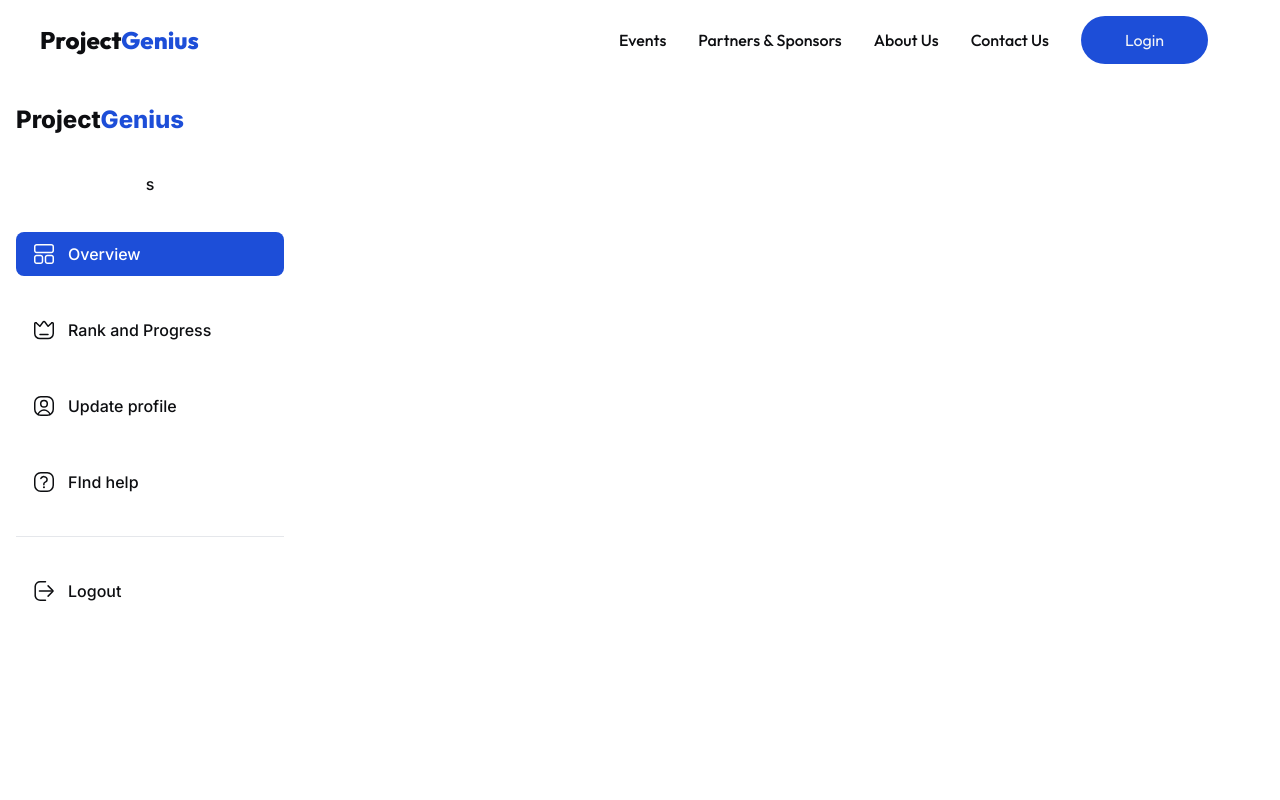
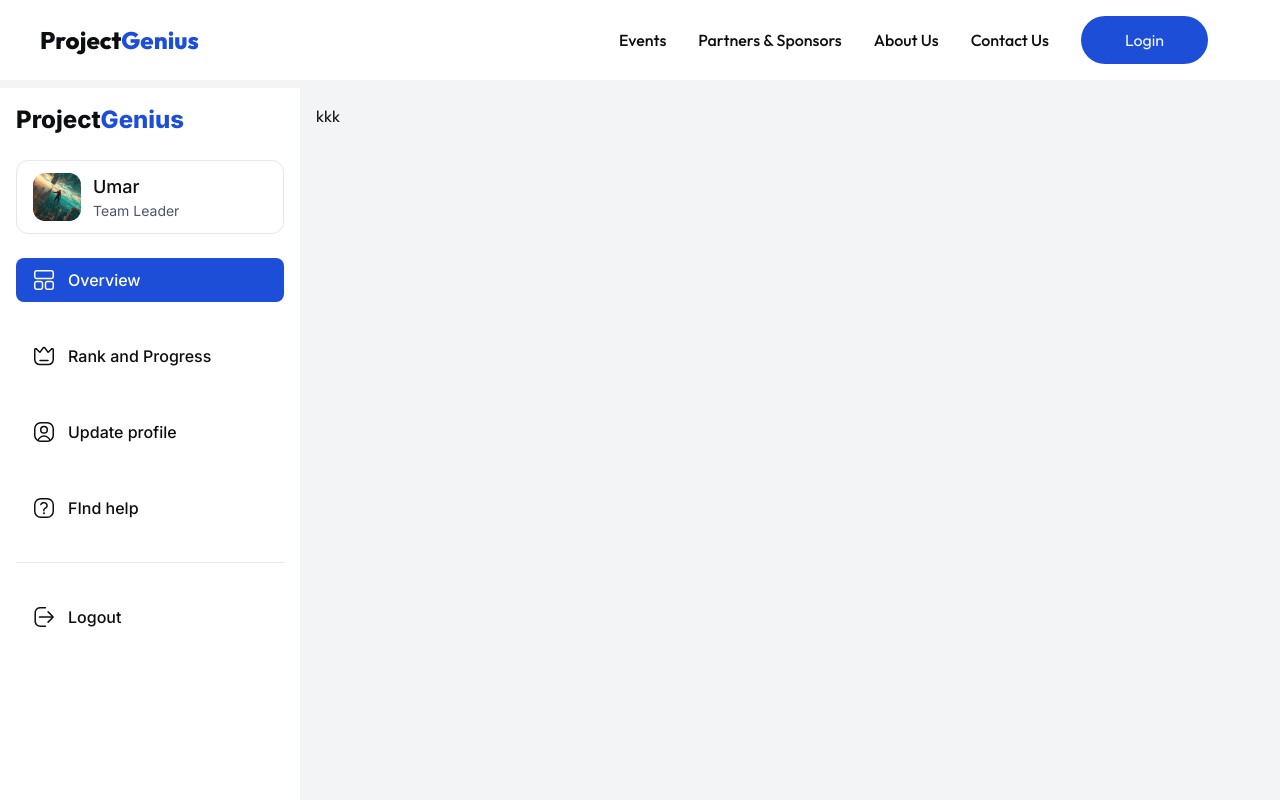
Before and after one commit to itsabubakar/project-genius-front-end, a Next.js app: page /dashboard in a window 1280 px wide. Shown: the top 800 px of the page. Built offline with nearby package versions, Linux system fonts and the light colour scheme.

Commit message:
Added user profile card to dashboard layout

```diff
--- a/app/dashboard/layout.js
+++ b/app/dashboard/layout.js
@@ -6,17 +6,22 @@ import help from "../../public/icons/help.svg";
 import logout from "../../public/icons/logout.svg";
 import Image from "next/image";
 import Logo from "../ui/logo";
+import photo from "../../public/profile_image.png";
 export default function Layout({ children }) {
   return (
-    <div className="flex min-h-screen py-2">
+    <div className="flex min-h-screen py-2 bg-greyscale_surface_subtle">
       {/* Sidebar  *** to add padding eventually */}
-      <aside className="inter p-4 gap-6 w-full font-medium fixed flex flex-col md:w-[260px] lg:w-[300px] bg-white">
+      <aside className="inter p-4 gap-6 w-full font-medium flex flex-col h-screen md:w-[260px] lg:w-[300px] bg-white">
         <Logo
           classname={"hidden md:flex text-2xl font-extrabold cursor-pointer"}
         />
 
-        <div className="px-4 py-3 flex justify-center items-center">
-s
+        <div className="hidden md:flex px-4 py-3 gap-3 items-center border rounded-xl">
+          <Image src={photo} />
+          <div className=" gap-1">
+            <p className="text-lg font-medium">Umar</p>
+            <p className="text-sm font-normal text-greyscale_subtitle">Team Leader</p>
+          </div>
         </div>
 
         <nav className="flex flex-col w-full gap-8">
```
Also changed, not shown: public/profile_image.png (renamed from public/profile image.png).
